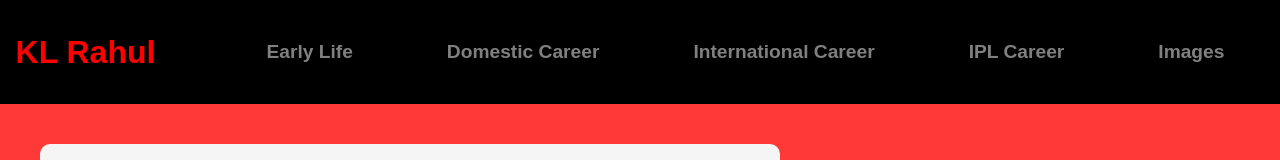
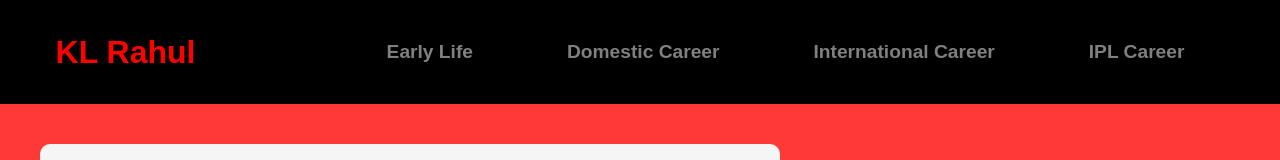
Before and after one commit to abhi04-08/klrahul-biography, a plain HTML site: page task.html in a window 1280 px wide. Shown: the top 160 px of the page. Drawn offline with Linux system fonts and the light colour scheme.

```diff
--- a/task.html
+++ b/task.html
@@ -99,7 +99,6 @@
             <li><a href="#domestic">Domestic Career</a></li>
             <li><a href="#international">International Career</a></li>
             <li><a href="#ipl">IPL Career</a></li>
-            <li><a href="#images">Images</a></li>
         </ul>
     </nav>
 
```
